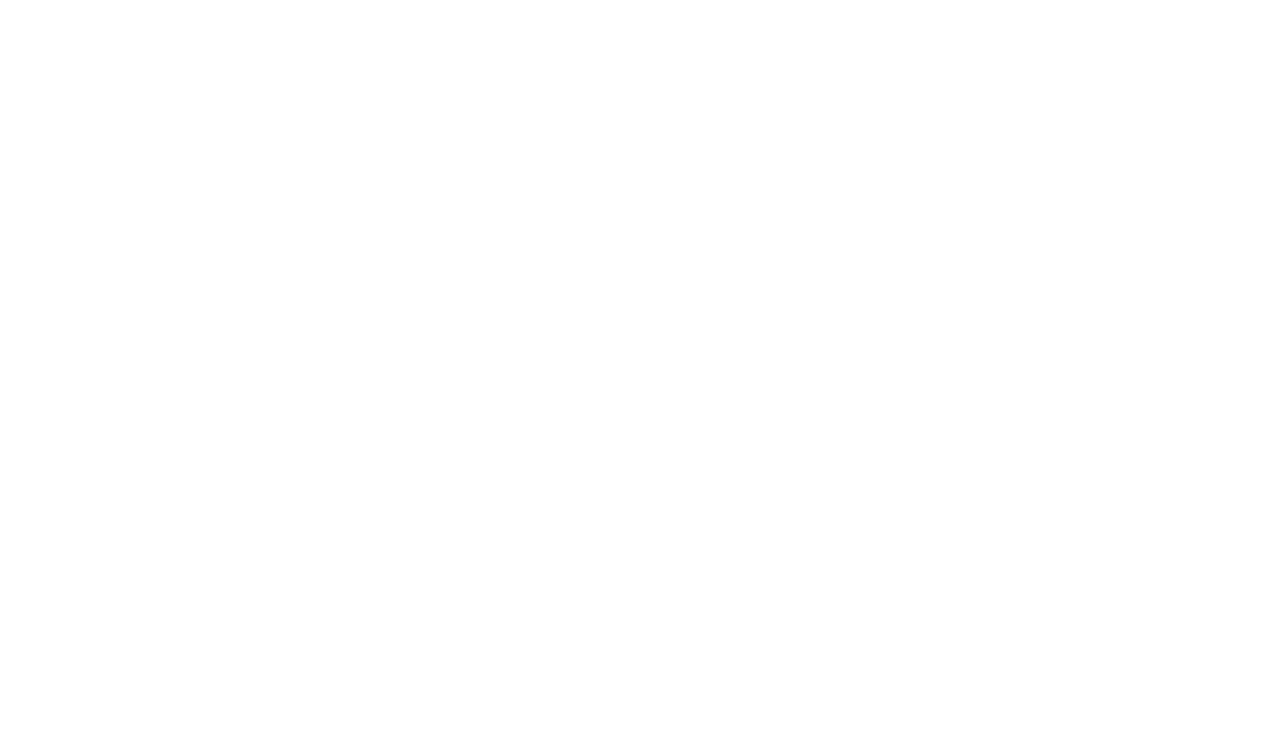
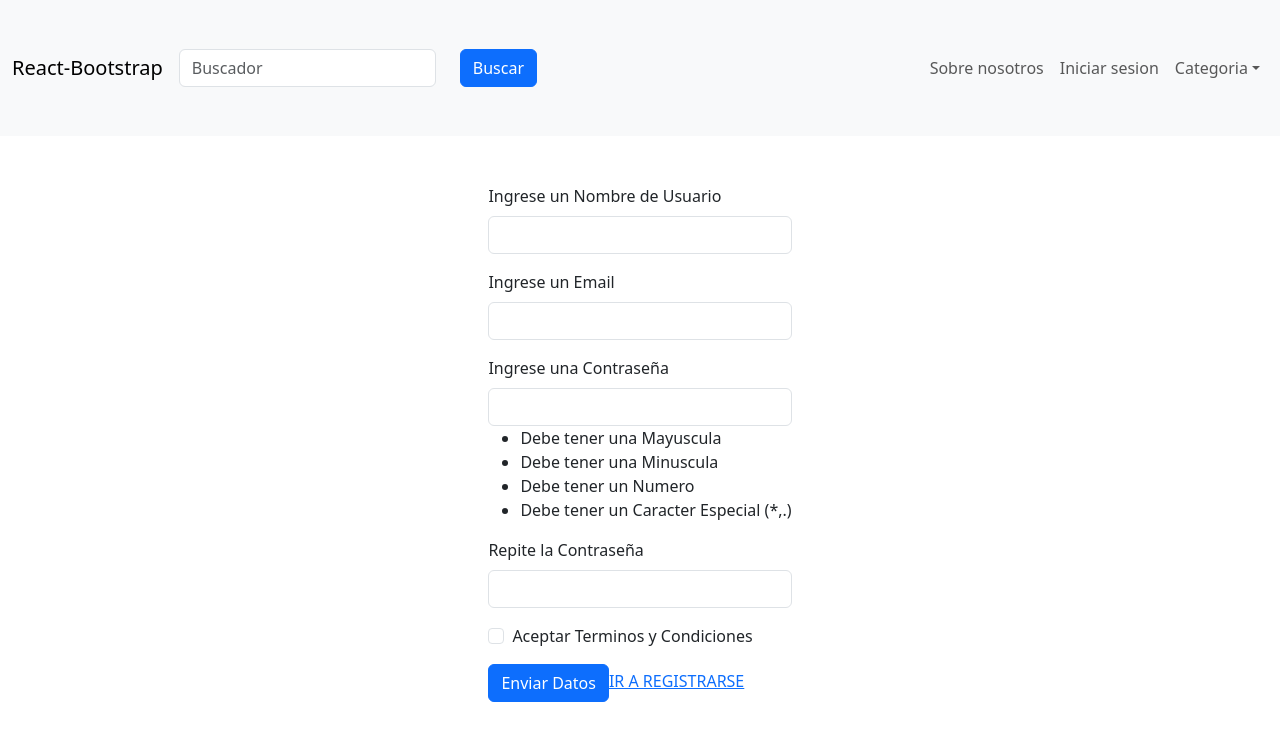
Before and after one commit to Alcoba23/proyecto-ecommerce-grupo2, a React (Vite) app: page /r in a window 1280 px wide. Before the commit this address had no page. Shown: the top 740 px of the page. Built offline with nearby package versions, Linux system fonts and the light colour scheme.

Commit message:
se crea cambios en form

```diff
--- a/src/App.jsx
+++ b/src/App.jsx
@@ -1,13 +1,17 @@
 import { BrowserRouter as Router, Routes, Route } from "react-router";
 import Homepage from "./paginas/homepage";
 import IniciarSesion from "./paginas/IniciarSesion";
+import NavbarC from "./componentes/navbar/NavbarC";
+import Registro from "./paginas/Registro";
 
 const App = () => {
   return (
     <Router>
+      <NavbarC/>
       <Routes>
         <Route path="/" element={<Homepage />} />
         <Route path="i" element={<IniciarSesion />} />
+        <Route path="r" element={<Registro/>}/>
       </Routes>
     </Router>
   );
--- a/src/componentes/form/FormC.css
+++ b/src/componentes/form/FormC.css
@@ -0,0 +1,3 @@
+.lista-contrasenia li {
+  font-size: 0,5em;
+}
--- a/src/componentes/form/FormC.jsx
+++ b/src/componentes/form/FormC.jsx
@@ -1,38 +1,121 @@
-
+import { Container } from "react-bootstrap";
 import Button from "react-bootstrap/Button";
 import Form from "react-bootstrap/Form";
+import './FormC.css'
+import { useState } from "react";
 
-const FormC = () => {
+const FormC = ({ idPage }) => {
+
+  const [errores, setErrores] = useState({})
+
+  const [registro, setRegistro] = useState({
+    usuario: '',
+    email: '',
+    contrasenia: '',
+    repContrasenia: '',
+    check: false
+  })
+  const [inicioSesion, setInicioSesion] = useState({
+    usuario: '',
+    contrasenia: ''
+  })
+
+  const handleChangeFormRegistro = (ev) => {
+    const value = ev.target.type === 'checkbox' ? ev.target.checked : ev.target.value
+   setRegistro({ ...registro, [ev.target.name]: value })
+  }
+
+  const registroUsuario = (ev) => {
+    ev.preventDefault()
+    /* let nuevoError = {}
+
+    if (!usuario) {
+      nuevoError.usuario = 'Error Usuario'
+    }
+
+
+
+    setErrores(nuevoError) */
+  }
+
+
   return (
-    <Form>
+    <Container className="d-flex justify-content-center my-5 vh-100">
+      <Form className="w-40">
         <Form.Group className="mb-3" controlId="formBasicEmail">
           <Form.Label>Ingrese un Nombre de Usuario</Form.Label>
-        <Form.Control type="text"/>
+          <Form.Control
+            type="text"
+            value={registro.usuario}
+            onChange={handleChangeFormRegistro}
+            name="usuario"
+            className={
+              errores.usuario ? "form-control is-invalid" : "form-control"
+            }
+          />
+          {errores.usuario && (
+            <Form.Text className="text-danger">
+              Campo de Usuario Vacio
+            </Form.Text>
+          )}
         </Form.Group>
 
+        {idPage === "registro" && (
           <Form.Group className="mb-3" controlId="formBasicEmail">
             <Form.Label>Ingrese un Email</Form.Label>
-        <Form.Control type="email"  />
+            <Form.Control
+              type="email"
+              value={registro.email}
+              onChange={handleChangeFormRegistro}
+              name="email"
+            />
           </Form.Group>
+        )}
 
         <Form.Group className="mb-3" controlId="formBasicEmail">
           <Form.Label>Ingrese una Contraseña</Form.Label>
-        <Form.Control type="password"/>
+          <Form.Control
+            type="password"
+            name="contrasenia"
+            value={registro.contrasenia}
+            onChange={handleChangeFormRegistro}
+          />
+          {idPage === "registro" && (
+            <ul className="lista-contrasenia">
+              <li>Debe tener una Mayuscula</li>
+              <li>Debe tener una Minuscula</li>
+              <li>Debe tener un Numero</li>
+              <li>Debe tener un Caracter Especial (*,.)</li>
+            </ul>
+          )}
         </Form.Group>
 
+        {idPage === "registro" && (
+          <>
             <Form.Group className="mb-3" controlId="formBasicEmail">
-        <Form.Label>Vuelve a Ingresar la Contraseña</Form.Label>
-        <Form.Control type="password" />
+              <Form.Label>Repite la Contraseña</Form.Label>
+              <Form.Control
+                type="password" name="repContrasenia" value={registro.repContrasenia} onChange={handleChangeFormRegistro}
+              />
             </Form.Group>
 
             <Form.Group className="mb-3" controlId="formBasicCheckbox">
-        <Form.Check type="checkbox" label="Check me out" />
+              <Form.Check
+                type="checkbox"
+                label="Aceptar Terminos y Condiciones" name="check" value={registro.check} onChange={handleChangeFormRegistro}
+              />
             </Form.Group>
+          </>
+        )}
+
         <Button variant="primary" type="submit">
-        Submit
+          {idPage === "registro" ? "Enviar Datos" : "Ingresar"}
         </Button>
+
+        <a href="r">IR A REGISTRARSE</a>
       </Form>
+    </Container>
   );
-};
+}
 
 export default FormC;
--- a/src/componentes/navbar/NavbarC.jsx
+++ b/src/componentes/navbar/NavbarC.jsx
@@ -33,6 +33,7 @@ const NavbarC = () => {
               <Nav.Link href="#home">Sobre nosotros</Nav.Link>
               <Nav.Link href="i">Iniciar sesion</Nav.Link>
 
+
               <NavDropdown title="Categoria" id="basic-nav-dropdown">
                 <NavDropdown.Item href="#action/3.1">Action</NavDropdown.Item>
                 <NavDropdown.Item href="#action/3.2">
--- a/src/paginas/Homepage.jsx
+++ b/src/paginas/Homepage.jsx
@@ -7,7 +7,6 @@ import { Col, Container, Row } from "react-bootstrap";
 function Homepage() {
   return (
     <>
-      <NavbarC />
       <CaruselC />
       <Container className="my-5 text-center">
         <Row>
--- a/src/paginas/IniciarSesion.jsx
+++ b/src/paginas/IniciarSesion.jsx
@@ -3,7 +3,7 @@ import FormC from "../componentes/form/FormC";
 const IniciarSesion = () => {
   return (
     <>
-      <FormC />
+      <FormC idPage='iniciar-sesion'/>
     </>
   );
 }
--- a/src/paginas/Registro.jsx
+++ b/src/paginas/Registro.jsx
@@ -3,7 +3,7 @@ import FormC from "../componentes/form/FormC"
 const Registro = () => {
   return (
     <>
-    <FormC/>
+    <FormC idPage='registro'/>
 
     </>
   )
```
Lines whose indentation alone changed are shown as unchanged.
